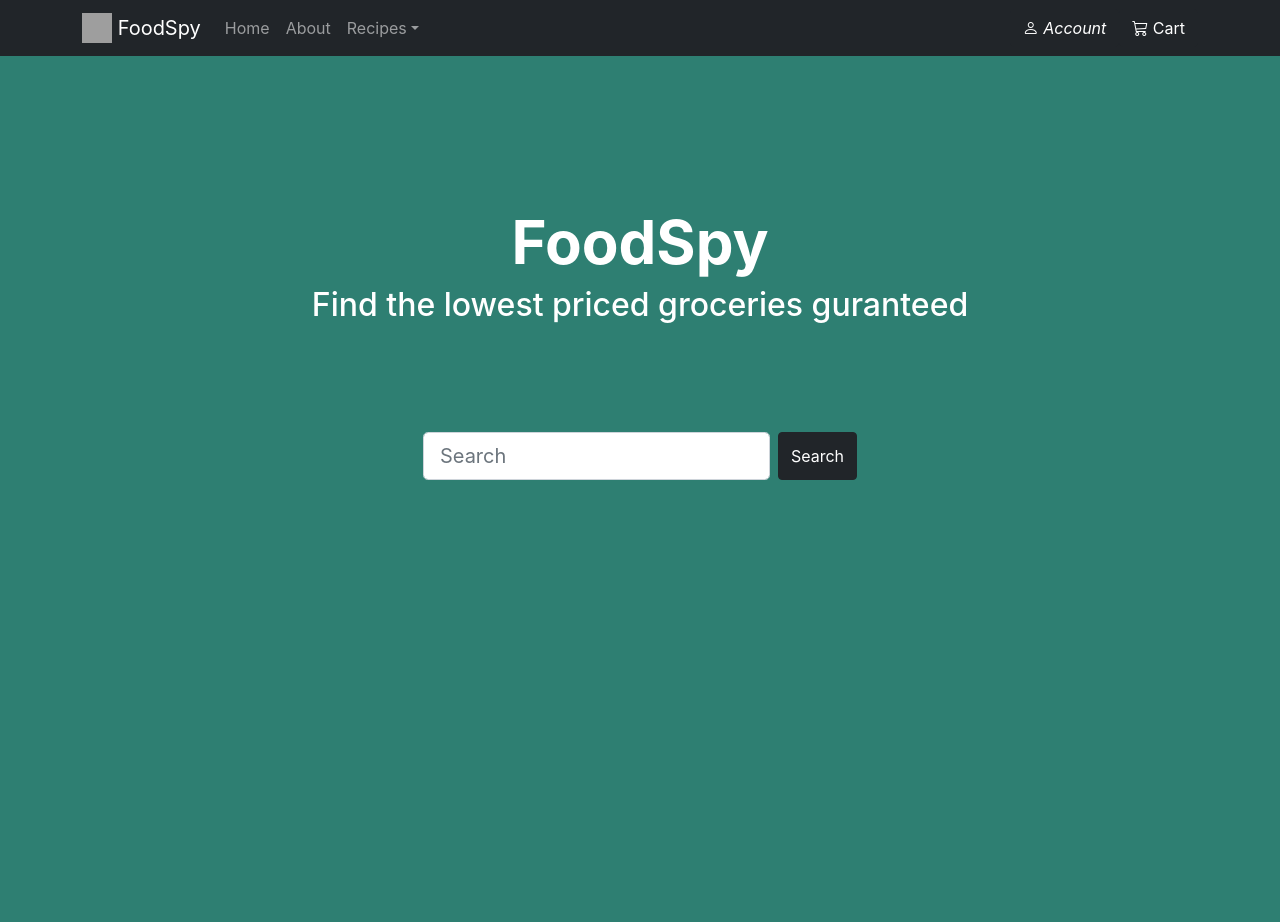
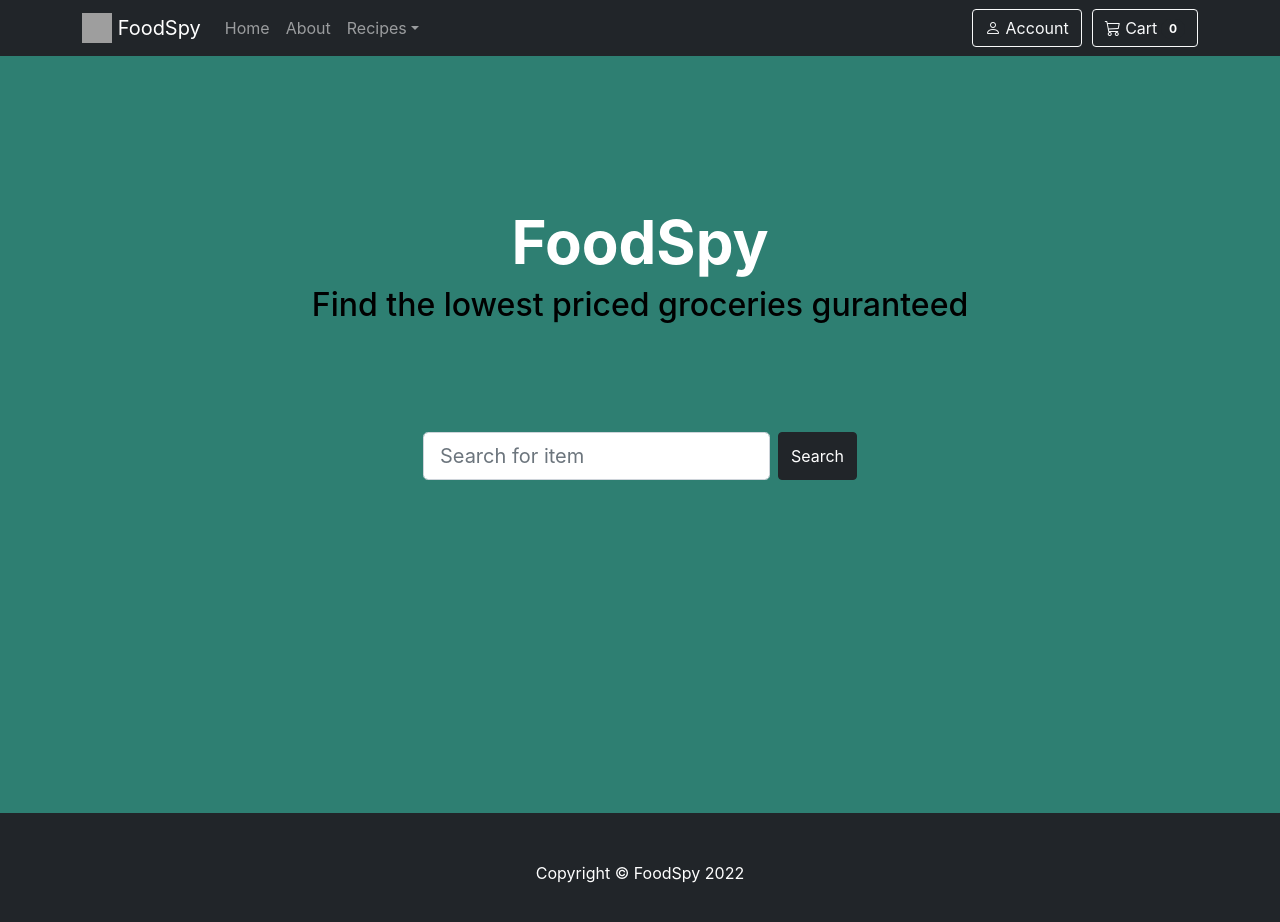
Before and after one commit to AfroComrade/SDP_FoodSpy, a React (Create React App) app in the folder frontend/: page / in a window 1280 px wide. Shown: the top 922 px of the page. Before the commit the page ends 800 px from the top, so only its background shows below. Built offline with nearby package versions, Linux system fonts and the light colour scheme; grey boxes are pictures that could not be loaded.

Commit message:
Added footer and about
Added a footer for all pages and made an about page to link to also changed and spaced out he buttons

```diff
--- a/frontend/src/App.js
+++ b/frontend/src/App.js
@@ -2,18 +2,19 @@ import './App.css';
 
 import { BrowserRouter, Routes, Route } from "react-router-dom";
 import Home from "./pages/home";
-import Layout from "./pages/Layout";
+import Footer from "./pages/footer";
 import Menu from './pages/menu';
+import About from './pages/about';
 
 function App() {
   return (
     <BrowserRouter>
     <Menu />
       <Routes>
-        <Route path="/" element={<Home />}>
-
-        </Route>
+        <Route path="/" element={<Home />}/>
+        <Route path="/about" element={<About />}/>
       </Routes>
+      <Footer />
     </BrowserRouter>
   );
 }
--- /dev/null
+++ b/frontend/src/pages/about.jsx
@@ -0,0 +1,12 @@
+import React from "react";
+
+
+const About = () => {
+  return (
+    <>
+      <h1 style = {{ color:"white", fontSize: 60, fontWeight: "bold"}}>This is an about page</h1>
+    </>
+  );
+};
+
+export default About;
--- /dev/null
+++ b/frontend/src/pages/footer.jsx
@@ -0,0 +1,11 @@
+import React from "react";
+
+function Footer(){
+    return(
+        <footer class="py-5 bg-dark">
+            <div class="container"><p class="m-0 text-center text-white">Copyright &copy; FoodSpy 2022</p></div>
+        </footer>
+    );
+}
+
+export default Footer;
--- a/frontend/src/pages/home.jsx
+++ b/frontend/src/pages/home.jsx
@@ -8,14 +8,15 @@ function Home(){
             textAlign: "center",
             justifyContent: "center",
             alignItems: "center",
-            color: "white"
+
         }}>
-            <h1 style = {{ fontSize: 60, fontWeight: "bold"}}>FoodSpy</h1>
-            <h2>Find the lowest priced groceries guranteed</h2>
+            <h1 style = {{color:"white", fontSize: 60, fontWeight: "bold"}}>FoodSpy</h1>
+            <h2 style = {{color:"black"}}>Find the lowest priced groceries guranteed</h2>
         </div>
         <div
             style={{
                 paddingTop: '100px',
+                paddingBottom: '325px',
                 display: 'flex',
                 justifyContent: "center",
                 alignItems: "center"
@@ -27,7 +28,7 @@ function Home(){
             <Form.Control
                     size = "lg"
                     type="search"
-                    placeholder="Search"
+                    placeholder="Search for item"
                     className="me-2"
                     aria-label="Search" />
                 <Button variant="dark">Search</Button>
--- a/frontend/src/pages/menu.jsx
+++ b/frontend/src/pages/menu.jsx
@@ -30,12 +30,15 @@ function Menu() {
             </NavDropdown>
           </Nav>
       <Nav>
-        <Button variant="dark">
-            <i class="bi bi-person"> Account
-                </i></Button>{' '}
-
-        <Button variant="dark">
+        <Button variant="outline-light">
+            <i class="bi bi-person">
+                </i> Account</Button>{' '}
+        </Nav>
+          <Nav style={{
+                paddingLeft: '10px'}}>
+        <Button variant="outline-light" >
             <i class="bi bi-cart3"></i> Cart
+            <span class="badge bg-dark text-white ms-1 rounded-pill">0</span>
                 </Button>{' '}
       </Nav>
 
```
